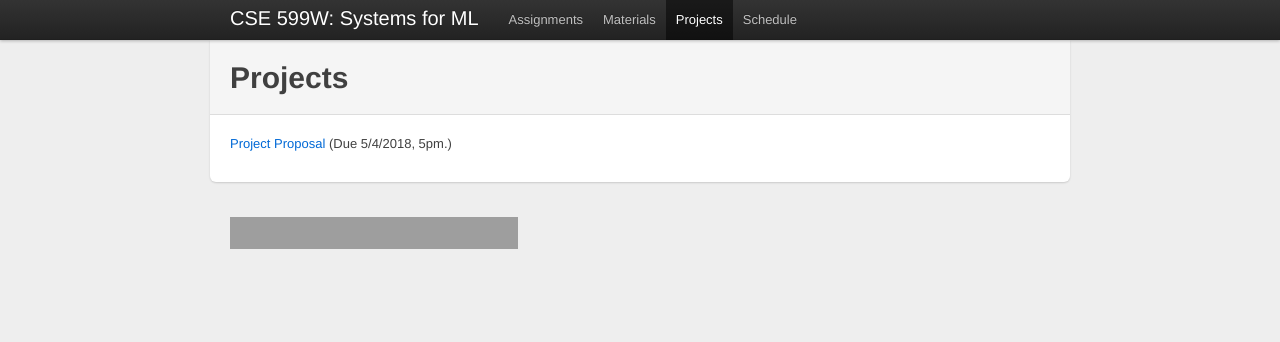
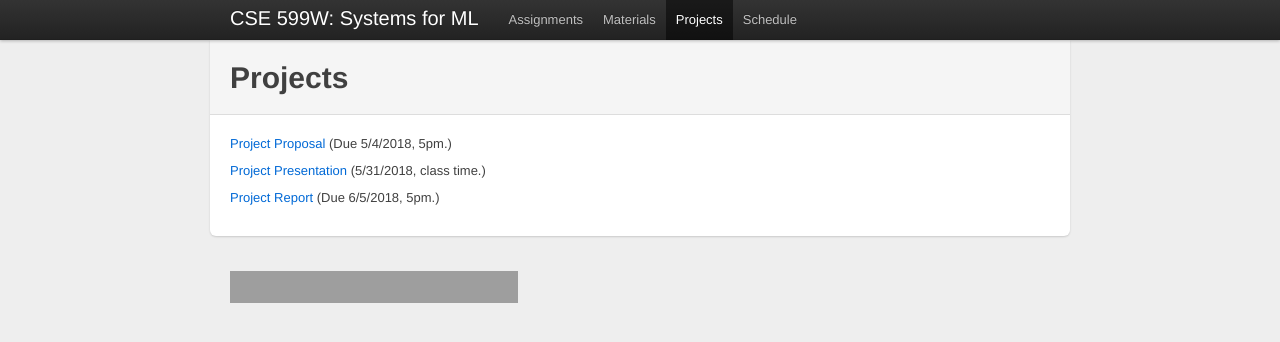
Before and after one commit to dlsys-course/dlsys-course.github.io, a Jekyll site: the page built from project.md, in a window 1280 px wide. Shown: the top 342 px of the page. Built offline with Jekyll 4.4.1, drawn with Linux system fonts in a browser that asks for light colours; grey boxes are pictures that could not be loaded.

Commit message:
Update project.

```diff
--- a/project.md
+++ b/project.md
@@ -8,3 +8,7 @@ description: ""
 {% include JB/setup %}
 
 [Project Proposal](https://canvas.uw.edu/courses/1199471/assignments/4235351) (Due 5/4/2018, 5pm.)
+
+[Project Presentation]() (5/31/2018, class time.)
+
+[Project Report](https://canvas.uw.edu/courses/1199471/assignments/4260255) (Due 6/5/2018, 5pm.)
```
